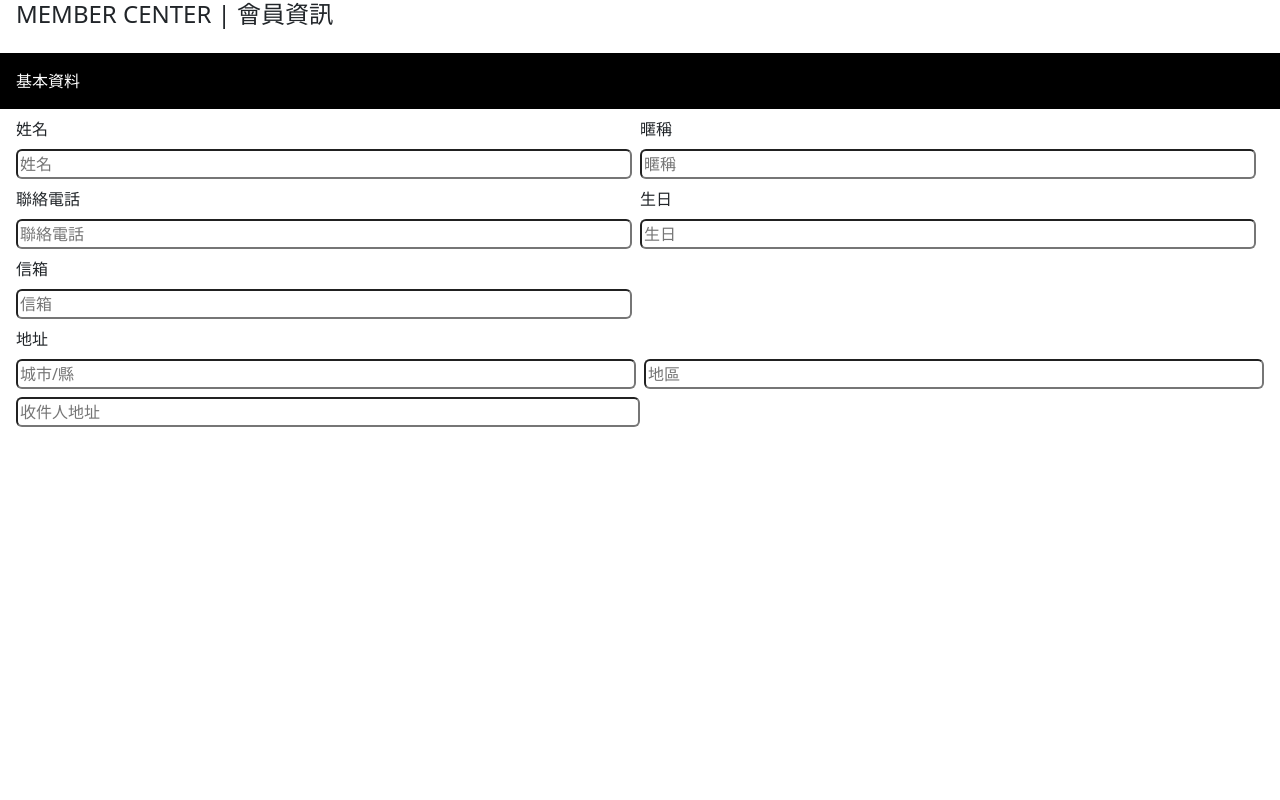
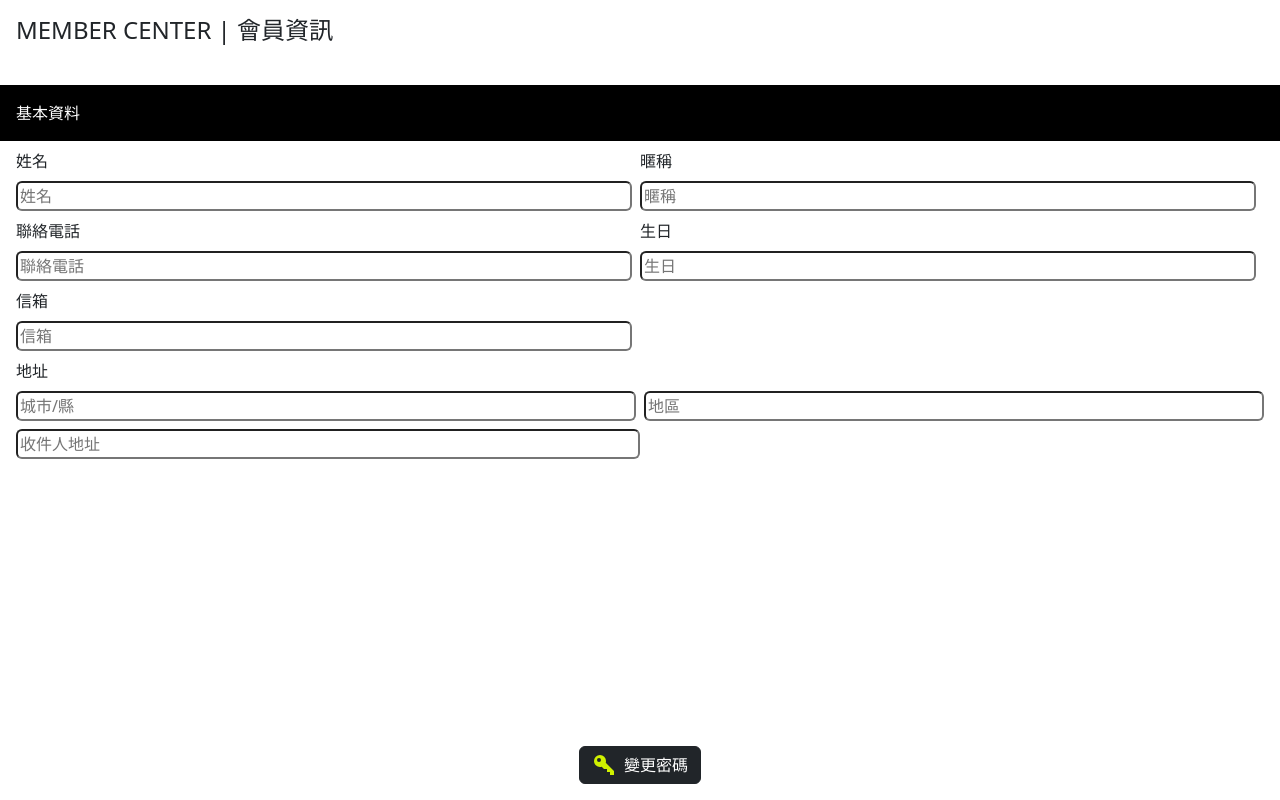
Before and after one commit to KuanYu0729/Homework, a Svelte app: page / in a window 1280 px wide. Built offline with nearby package versions, Linux system fonts and the light colour scheme.

Commit message:
Fixed RWD of home page

```diff
--- a/package.json
+++ b/package.json
@@ -12,16 +12,18 @@
   "devDependencies": {
     "@sveltejs/vite-plugin-svelte": "^2.4.2",
     "@tsconfig/svelte": "^5.0.0",
+    "@types/node": "^20.4.4",
     "svelte": "^4.0.5",
     "svelte-check": "^3.4.6",
+    "svelte-preprocess": "5.0.4",
     "tslib": "^2.6.0",
     "typescript": "^5.0.2",
     "vite": "^4.4.5"
   },
   "dependencies": {
+    "axios": "^1.5.1",
     "bootstrap": "^5.3.2",
     "less": "^4.2.0",
-    "svelte-material-icons": "^3.0.5",
     "svelte-preprocess-less": "^0.4.0"
   }
 }
--- a/src/App.svelte
+++ b/src/App.svelte
@@ -2,7 +2,7 @@
   import Home from "./views/home/Home.svelte";
 </script>
 
-<div>
+<div class="w-100 h-100">
   <!-- 首頁 -->
   <Home />
 </div>
--- a/src/app.css
+++ b/src/app.css
@@ -1,4 +1,11 @@
 @import "bootstrap/dist/css/bootstrap.min.css";
+#app {
+  position: absolute;
+  left: 0;
+  top: 0;
+  right: 0;
+  bottom: 0;
+}
 input {
   outline: none;
 }
--- a/src/app.less
+++ b/src/app.less
@@ -1,4 +1,12 @@
 @import "bootstrap/dist/css/bootstrap.min.css";
+
+#app {
+  position: absolute;
+  left: 0;
+  top: 0;
+  right: 0;
+  bottom: 0;
+}
 
 input {
   outline: none;
--- /dev/null
+++ b/src/component/icon/Key.svelte
@@ -0,0 +1,7 @@
+<script lang="ts">
+	export let color: string = "#000000";
+</script>
+
+<svg xmlns="http://www.w3.org/2000/svg" width="24px" height="24px" viewBox="0 0 24 24" fill={color}>
+	<path d="M22,18V22H18V19H15V16H12L9.74,13.74C9.19,13.91 8.61,14 8,14A6,6 0 0,1 2,8A6,6 0 0,1 8,2A6,6 0 0,1 14,8C14,8.61 13.91,9.19 13.74,9.74L22,18M7,5A2,2 0 0,0 5,7A2,2 0 0,0 7,9A2,2 0 0,0 9,7A2,2 0 0,0 7,5Z" />
+</svg>
--- a/src/views/home/Home.svelte
+++ b/src/views/home/Home.svelte
@@ -1,9 +1,11 @@
 <script lang="ts">
+	import Key from "../../component/icon/Key.svelte";
 	import Field from "./Field.svelte";
 </script>
 
-<div class="d-flex flex-column">
-	<h4 class="px-3">MEMBER CENTER | 會員資訊</h4>
+<div class="d-flex flex-column w-100 h-100">
+	<h4 class="p-3">MEMBER CENTER | 會員資訊</h4>
+	<div class="d-flex flex-column flex-fill w-100 overflow">
 		<div class="mt-3 p-3 mx-3 mx-sm-0 bg-black text-white">基本資料</div>
 		<div class="w-100 px-3">
 			<div class="mt-2 d-flex flex-column flex-sm-row justify-content-start align-items-center w-100">
@@ -26,9 +28,7 @@
 				<span class="d-flex flex-row justify-content-start align-items-center flex-sm-fill col-12 col-sm-auto">
 					<Field title="信箱" placeholder="信箱" />
 				</span>
-			<span class="d-flex flex-row justify-content-start align-items-center flex-sm-fill col-12 col-sm-auto">
-
-			</span>
+				<span class="d-flex flex-row justify-content-start align-items-center flex-sm-fill col-12 col-sm-auto" />
 			</div>
 			<div class="d-flex flex-column w-100">
 				<div class="mt-2 w-100 d-none d-sm-flex flex-row justify-content-start align-items-center">地址</div>
@@ -47,3 +47,10 @@
 			</div>
 		</div>
 	</div>
+	<div class="d-flex flex-row justify-content-center align-items-center p-3">
+		<button type="button" class="btn btn-dark d-flex flex-row justify-content-start align-items-center">
+			<Key color="#D0F100" />
+			<span class="text-white ms-2">變更密碼</span>
+		</button>
+	</div>
+</div>
```
Also changed, not shown: 1 other file (tests, documents, lock files or other folders). Lines whose indentation alone changed are shown as unchanged.
